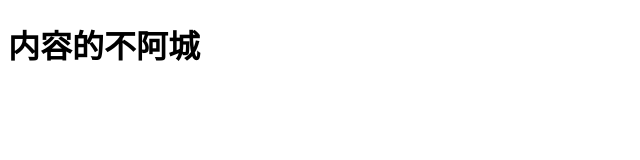
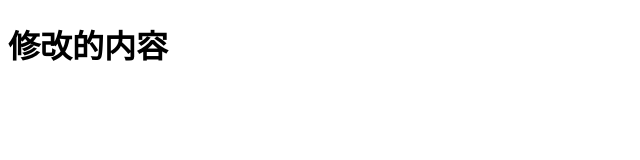
Before and after one commit to liuyaqiya/porch, a plain HTML site: page index.html in a window 1280 px wide. Shown: the whole page, without its empty margins (0-640 px from the left). Drawn offline with Linux system fonts and the light colour scheme.

Commit message:
2次修改

```diff
--- a/index.html
+++ b/index.html
@@ -7,6 +7,6 @@
     <title>Document</title>
 </head>
 <body>
-    <h1>内容的不阿城</h1>
+    <h1>修改的内容</h1>
 </body>
 </html>
```
